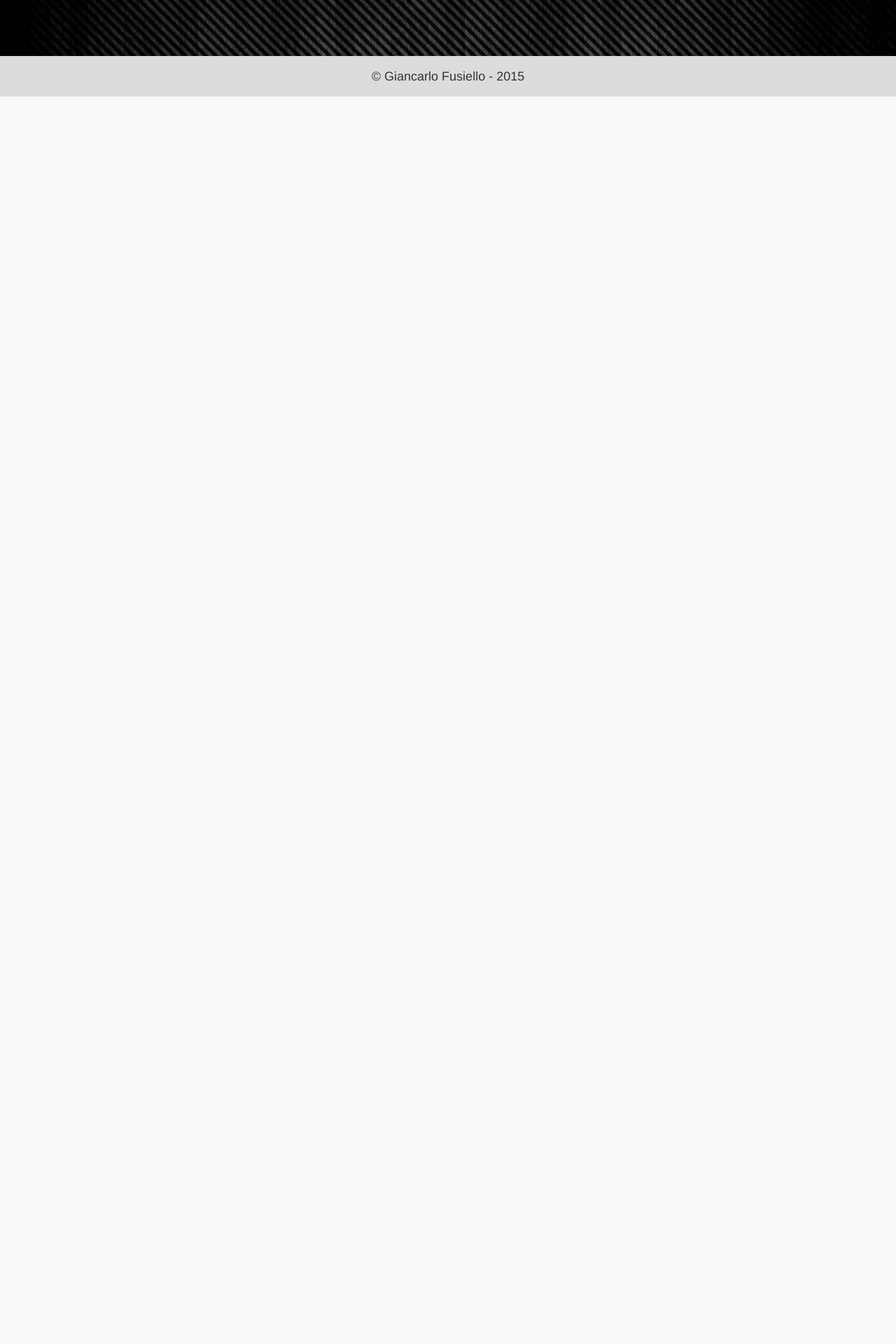
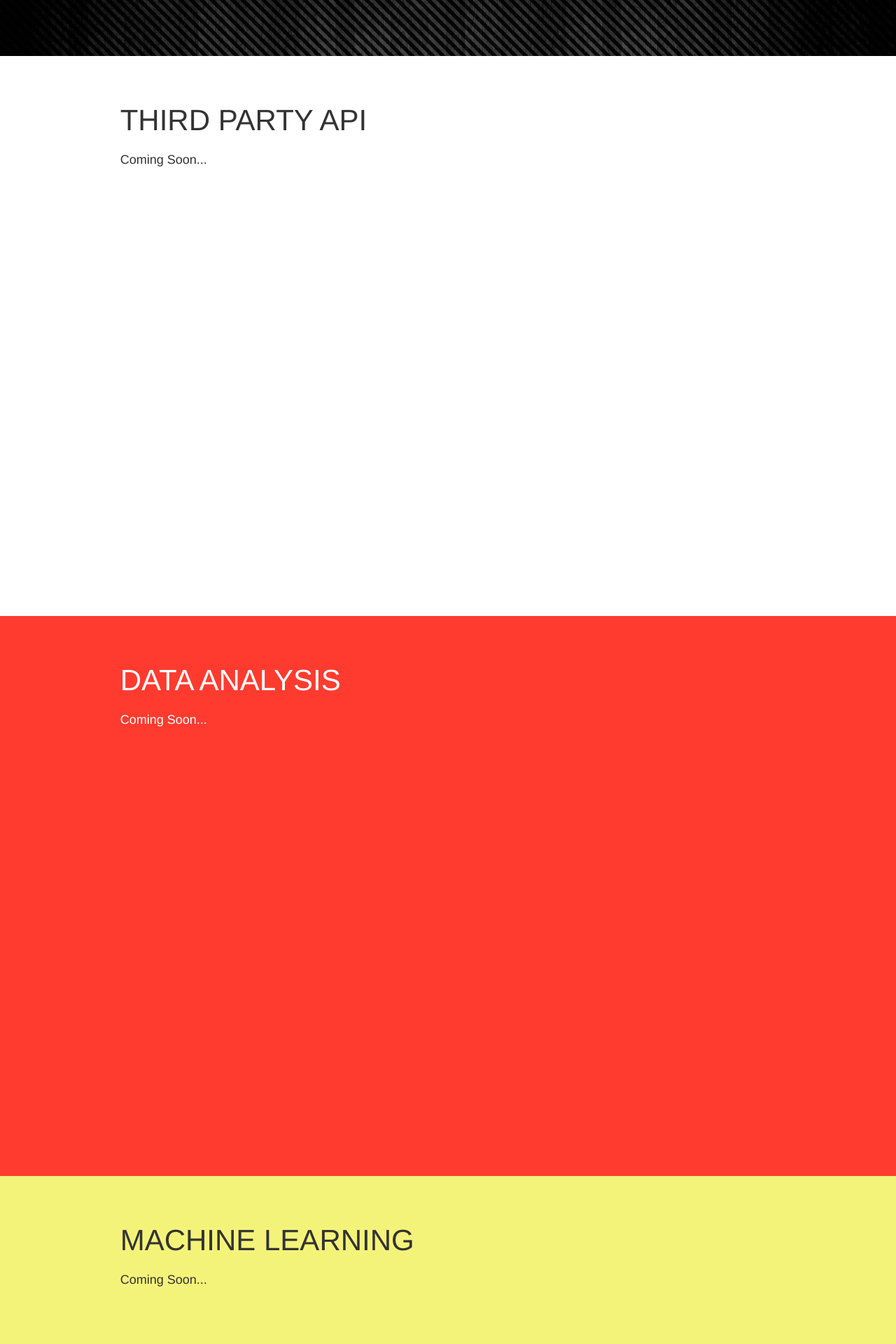
Before and after one commit to GiancarloFusiello/portfolio, a Django app: page / in a window 1280 px wide. Shown: the part 1920-3840 px from the top of the page at 70% size. Before the commit the page ends 2058 px from the top, so only its background shows below. Run offline with Django 3.2, Linux system fonts and the light colour scheme; some libraries are stand-ins or nearby versions; some web fonts are replaced.

Commit message:
Changed parrallax image. Added navigation animation.

```diff
--- a/assets/css/styles.css
+++ b/assets/css/styles.css
@@ -95,7 +95,7 @@ Home Intro/Title Section
 
 .img-src {
     background-color: #0e1215;
-    background-image: url('https://s3.amazonaws.com/creativetim_bucket/get_shit_done/img/bg.jpg');
+    /*background-image: url('https://s3.amazonaws.com/creativetim_bucket/get_shit_done/img/bg.jpg');*/
     z-index: -1;
 }
 
@@ -199,6 +199,38 @@ Home AJAX Section
 }
 
 
+/********
+Home 3rd party API Section
+*********/
+
+.section-api {
+    background-color: #FFFFFF;
+    color: #333;
+    height: 800px;
+}
+
+
+
+/********
+Home Data Analysis Section
+*********/
+
+.section-data {
+    background-color: #FF3B30;
+    height: 800px;
+}
+
+
+/********
+Home Machine Learning Section
+*********/
+
+.section-machine {
+    background-color: #f4f379;
+    color: #333;
+    height: 800px;
+}
+
 
 
 /********
--- a/home/templates/home/home.html
+++ b/home/templates/home/home.html
@@ -12,6 +12,21 @@
             // Scroll to Ajax section
             $('#ajax-nav-link').click(function(){
                 $("html, body").animate({ scrollTop: $('#ajax-title').offset().top - 50 }, 1000);
+            })
+
+            // Scroll to 3rd Party API section
+            $('#api-nav-link').click(function(){
+                $("html, body").animate({ scrollTop: $('#api-title').offset().top - 50 }, 1000);
+            })
+
+            // Scroll to Data Analysis section
+            $('#data-nav-link').click(function(){
+                $("html, body").animate({ scrollTop: $('#data-title').offset().top - 50 }, 1000);
+            })
+
+            // Scroll to Machine Learning section
+            $('#machine-nav-link').click(function(){
+                $("html, body").animate({ scrollTop: $('#machine-title').offset().top - 50 }, 1000);
             })
 
 
@@ -79,7 +94,7 @@
         <div class="container">
             <div class="row section-padding">
                 <div class="col-md-6 col-md-offset-1">
-                    <h4 class="header-text text-left title-padding">About</h4>
+                    <h4 class="header-text text-left title-padding">About Me</h4>
 
                     <p>
                         For the last seven years, I have worked in the IT industry, from providing support for users to infrastructure in universities to financial trading floors. I have been exposed to a lot of technology during my experience and find myself constantly learning new technology, which is one of the aspects I enjoy working in IT.</p>
@@ -183,18 +198,51 @@
     <!-- /AJAX SECTION -->
 
     <!-- 3RD PARTY API SECTION -->
+    <section class="section section-api">
+        <div class="container">
+            <div class="row section-padding">
+                <div class="col-md-10 col-md-offset-1">
 
+                    <h4 class="header-text title-padding large-title" id="api-title">Third Party API</h4>
 
+                    <p>Coming Soon...</p>
+
+                </div>
+            </div>
+        </div>
+    </section>
     <!-- /3RD PARTY API SECTION -->
 
     <!-- DATA ANALYSIS SECTION -->
+    <section class="section section-data white-text">
+        <div class="container">
+            <div class="row section-padding">
+                <div class="col-md-10 col-md-offset-1">
 
+                    <h4 class="header-text title-padding large-title white-text" id="data-title">Data Analysis</h4>
 
+                    <p>Coming Soon...</p>
+
+                </div>
+            </div>
+        </div>
+    </section>
     <!-- /DATA ANALYSIS SECTION -->
 
     <!-- MACHINE LEARNING SECTION-->
+    <section class="section section-machine">
+        <div class="container">
+            <div class="row section-padding">
+                <div class="col-md-10 col-md-offset-1">
 
+                    <h4 class="header-text title-padding large-title" id="machine-title">Machine Learning</h4>
 
+                    <p>Coming Soon...</p>
+
+                </div>
+            </div>
+        </div>
+    </section>
     <!-- /MACHINE LEARNING SECTION-->
 
 
--- a/templates/base.html
+++ b/templates/base.html
@@ -85,7 +85,7 @@
                 </div><!-- /.container-fluid -->
             </nav>
             <div class="blurred-container">
-                <div class="img-src">
+                <div class="img-src" style="background-image: url({% static 'img/md-blue.jpg' %})">
                     <div class="col-md-6 col-md-offset-3">
                         <h1 class="text-center text-intro animated fadeInLeft">Giancarlo Fusiello</h1>
                         <img class="img-responsive animated fadeIn" id="py-logo" src="{% static 'img/py-logo.png' %}" alt="python logo icon"/>
```
